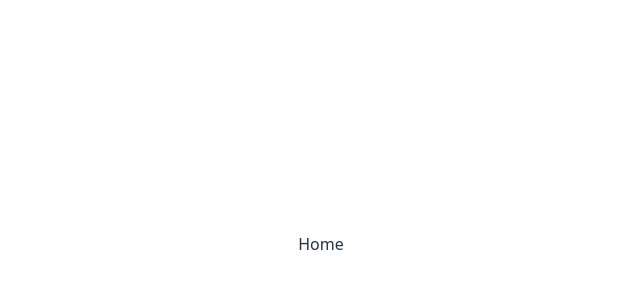
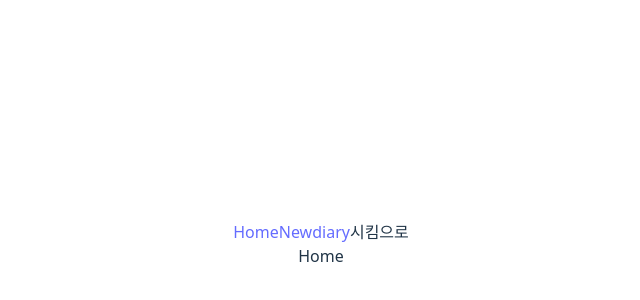
Before and after one commit to yshls/WeatherReels, a React (Vite) app: page / in a window 1280 px wide. Shown: the part 156-456 px from the top of the page, without its empty margins (319-959 px from the left). Built offline with nearby package versions, Linux system fonts and the light colour scheme.

Commit message:
feat: 페이지 이동을 위한 Link 컴포넌트 추가

```diff
--- a/src/App.jsx
+++ b/src/App.jsx
@@ -1,5 +1,5 @@
 import './App.css';
-import { Routes, Route } from 'react-router-dom';
+import { Routes, Route, Link } from 'react-router-dom';
 import Home from './pages/Home';
 import New from './pages/New';
 import Diary from './pages/Diary';
@@ -11,12 +11,22 @@ import NotFound from './pages/NotFound';
 
 function App() {
   return (
-    <Routes>
-      <Route path="/" element={<Home />}></Route>
-      <Route path="/" element={<New />}></Route>
-      <Route path="/" element={<Diary />}></Route>
-      <Route path="*" element={<NotFound />}></Route>
-    </Routes>
+    <>
+      <div>
+        {/* 링크 컴포넌트는 *클라이언트 사이드 렌더링* 방식으로 페이지 이동을 필요한 컴포넌트만 교체 */}
+        <Link to={'/'}>Home</Link>
+        <Link to={'/new'}>New</Link>
+        <Link to={'/diary'}>diary</Link>
+        시킴으로
+      </div>
+
+      <Routes>
+        <Route path="/" element={<Home />}></Route>
+        <Route path="/new" element={<New />}></Route>
+        <Route path="/diary" element={<Diary />}></Route>
+        <Route path="*" element={<NotFound />}></Route>
+      </Routes>
+    </>
   );
 }
 
```
